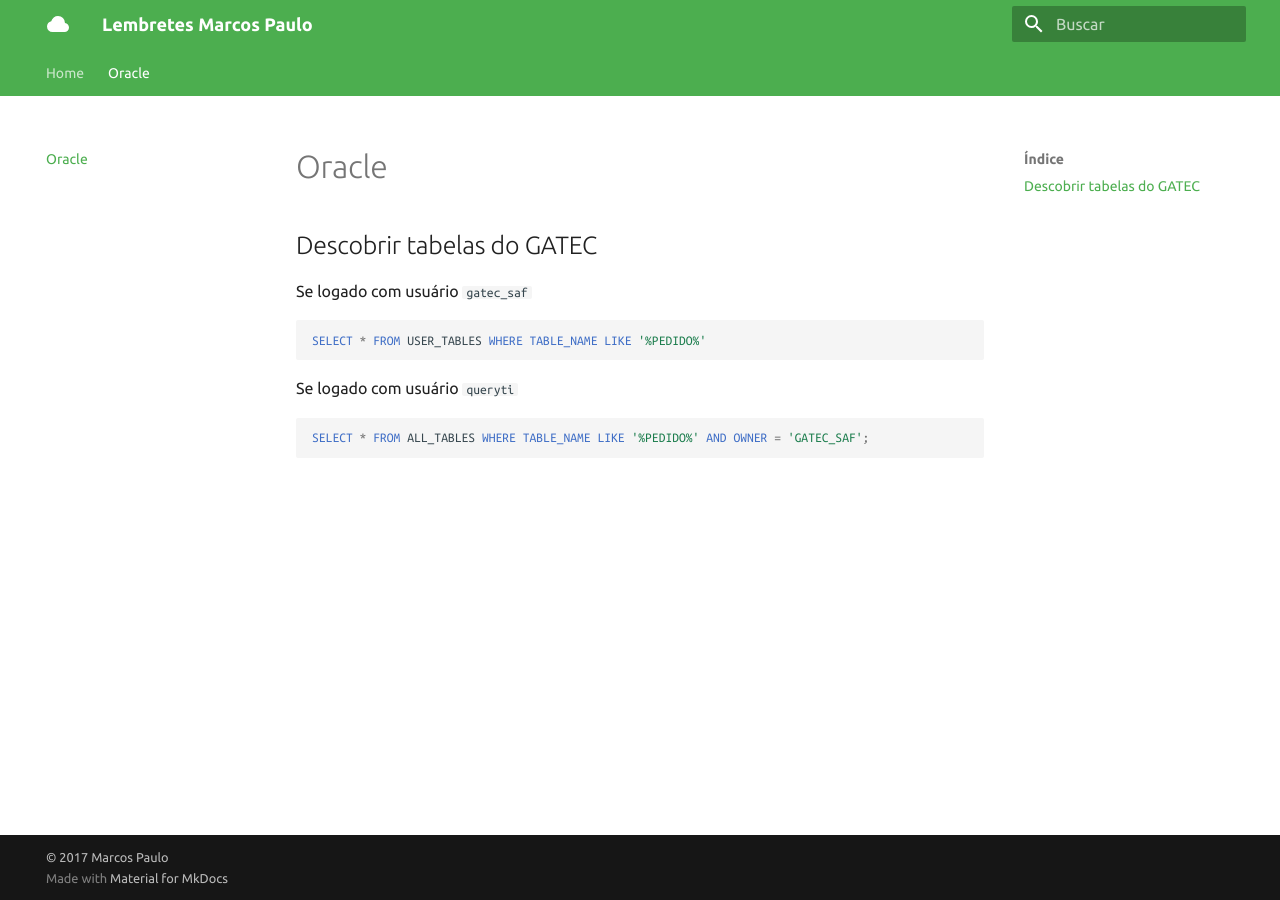
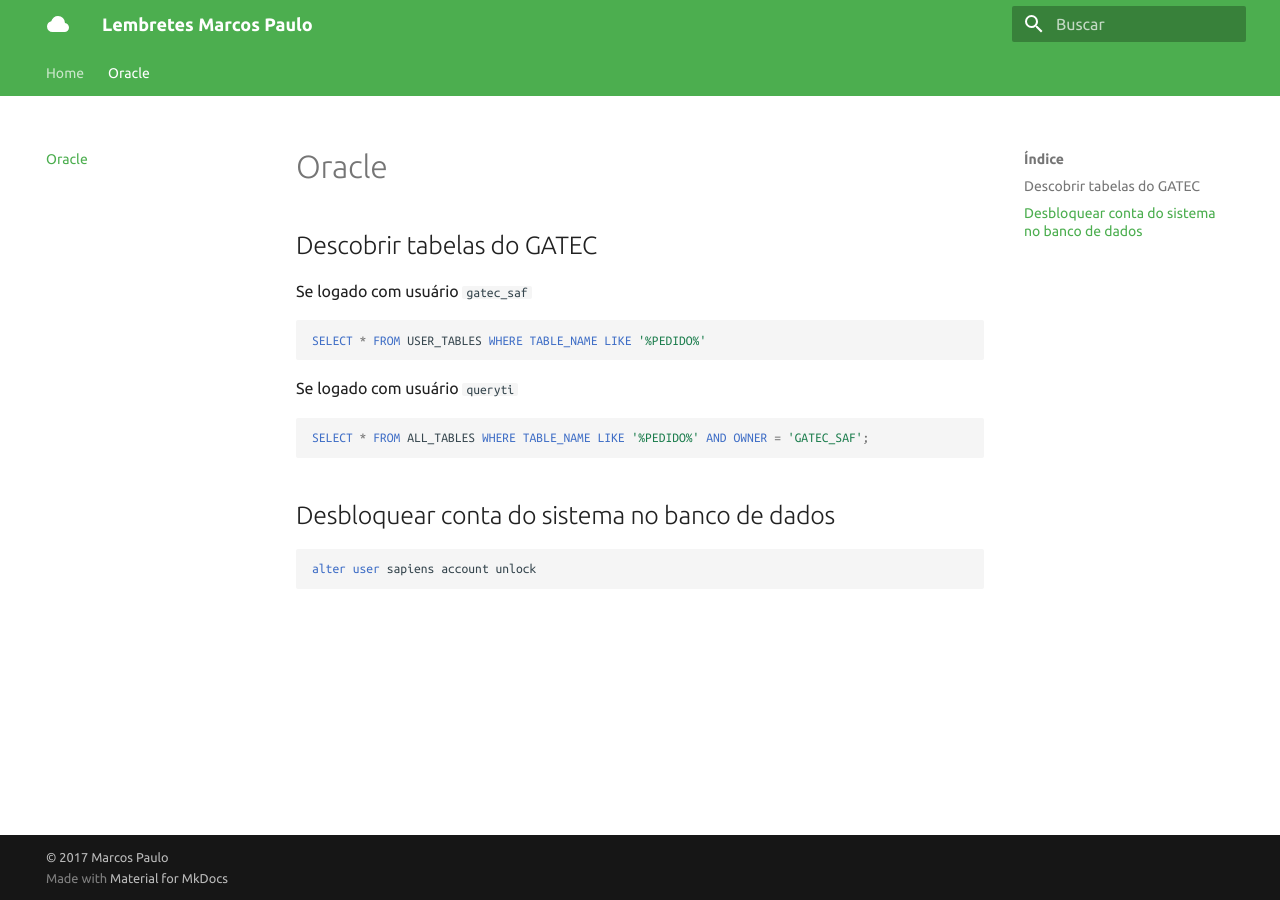
Before and after one commit to marcospoliveira/anotacoes, an MkDocs documentation site: the page built from docs/oracle.md, in a window 1280 px wide. Built offline with MkDocs 1.6.1 and Material for MkDocs 9.7.7, drawn with Linux system fonts in a browser that asks for light colours; old or Windows-style settings are respelled for this version of MkDocs.

Commit message:
Adcionado Comando

````diff
--- a/docs/oracle.md
+++ b/docs/oracle.md
@@ -11,3 +11,9 @@ Se logado com usuário `queryti`
 ```SQL
 SELECT * FROM ALL_TABLES WHERE TABLE_NAME LIKE '%PEDIDO%' AND OWNER = 'GATEC_SAF';
 ```
+
+##Desbloquear conta do sistema no banco de dados
+
+```SQL
+alter user sapiens account unlock
+```
````
Also changed, not shown: 1 other file.
